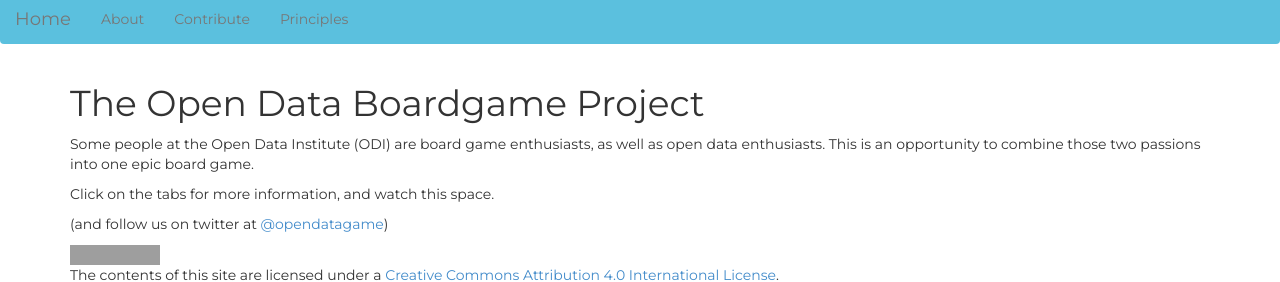
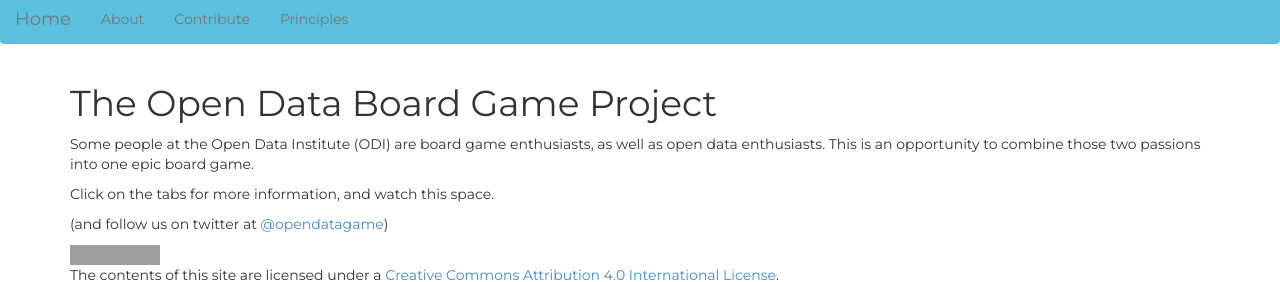
Before and after one commit to opendataboardgame/opendataboardgame.github.io, a Jekyll site: the page built from index.md, in a window 1280 px wide, cut to the strip 0-846 px from the top of the page. Shown: the part 251-533 px from the top of the strip. Built offline with Jekyll 4.4.1, drawn with Linux system fonts in a browser that asks for light colours; nearby versions of some CDN libraries; some web fonts are replaced; grey boxes are pictures that could not be loaded.

Commit message:
whitespaces rule

```diff
--- a/index.md
+++ b/index.md
@@ -1,8 +1,8 @@
 ---
-title: The Open Data Boardgame Project
+title: The Open Data Board Game Project
 ---
 
-#The Open Data Boardgame Project
+#The Open Data Board Game Project
 
 Some people at the Open Data Institute (ODI) are board game enthusiasts, as well as open data enthusiasts. This is an opportunity to combine those two passions into one epic board game.
 
```
